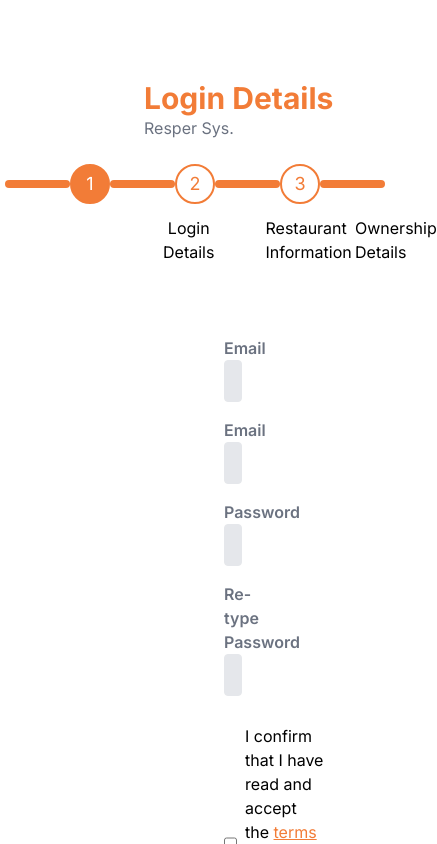
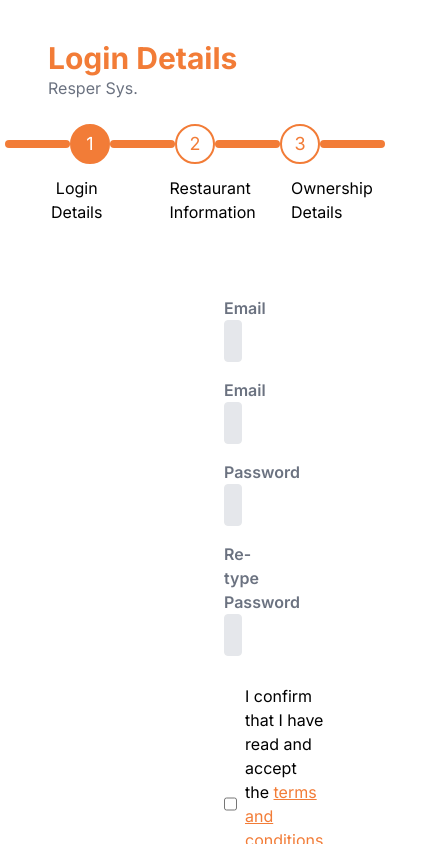
Before and after one commit to buddhimac111/resp_sample, a Next.js app in the folder frontend/: page / in a window 390 px wide. Shown: the top 844 px of the page, 437 px wide, since content can reach past the window. Built offline with nearby package versions, Linux system fonts and the light colour scheme.

Commit message:
📱: mobile responsive Tracker

```diff
--- a/frontend/src/app/components/ProgressTracker.tsx
+++ b/frontend/src/app/components/ProgressTracker.tsx
@@ -62,7 +62,7 @@ const ProgressTracker = () => {
 
           <div className="flex-1"></div>
         </div>
-        <div className="pl-40 flex text-md text-center">
+        <div className="pl-8 sm:pl-20 lg:pl-40 flex text-md text-center">
           <div className="w-1/4">Login Details</div>
 
           <div className="pl-12 w-1/4">Restaurant Information</div>
--- a/frontend/src/app/page.tsx
+++ b/frontend/src/app/page.tsx
@@ -15,7 +15,7 @@ export default function Home() {
           />
         </div>
         <div className="w-full lg:w-[60%]">
-          <div className="ps-36 pt-20">
+          <div className="ps-12 md:ps-36 pt-10 md:pt-20">
             <p className="text-3xl font-bold text-[#f27c37]">Login Details</p>
             <p className="text-gray-500">Resper Sys.</p>
           </div>
```
